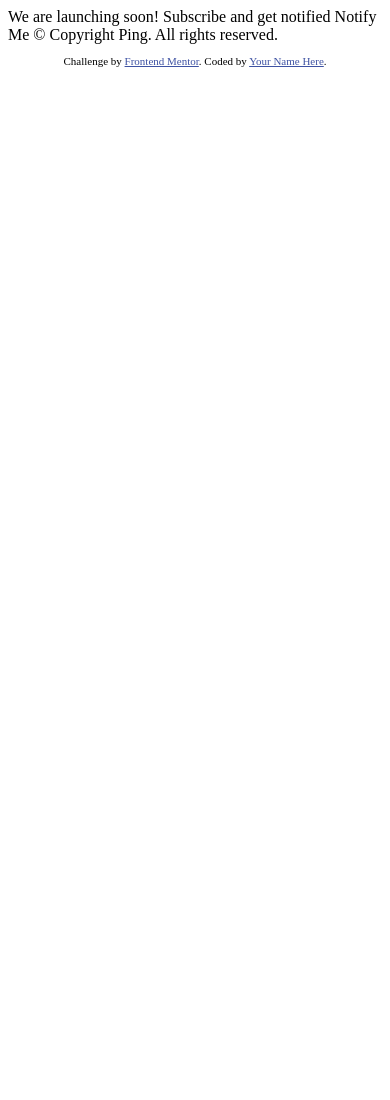
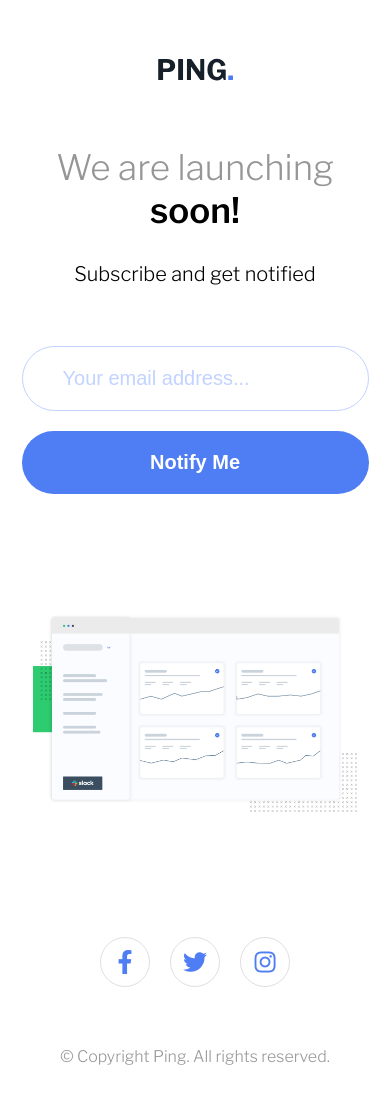
Before and after one commit to KristianDunne/ping-coming-soon-page, a plain HTML site: page index.html in a window 390 px wide. Before the commit the page ends 844 px from the top, so only its background shows below. Drawn offline with nearby package versions, Linux system fonts and the light colour scheme.

Commit message:
Implement solution for mobile design

```diff
--- a/index.html
+++ b/index.html
@@ -1,41 +1,44 @@
 <!DOCTYPE html>
 <html lang="en">
-  <head>
-    <meta charset="UTF-8" />
-    <meta name="viewport" content="width=device-width, initial-scale=1.0" />
-    <!-- displays site properly based on user's device -->
 
-    <link
-      rel="icon"
-      type="image/png"
-      sizes="32x32"
-      href="./images/favicon-32x32.png"
-    />
+<head>
+  <meta charset="UTF-8">
+  <meta name="viewport" content="width=device-width, initial-scale=1.0">
+  <!-- displays site properly based on user's device -->
 
-    <title>Frontend Mentor | Ping coming soon page</title>
+  <link rel="icon" type="image/png" sizes="32x32" href="./images/favicon-32x32.png">
+  <link rel="stylesheet" href="style.css">
+  <link rel="stylesheet" href="https://cdnjs.cloudflare.com/ajax/libs/font-awesome/5.15.1/css/all.min.css"
+    integrity="sha512-+4zCK9k+qNFUR5X+cKL9EIR+ZOhtIloNl9GIKS57V1MyNsYpYcUrUeQc9vNfzsWfV28IaLL3i96P9sdNyeRssA=="
+    crossorigin="anonymous" />
+  <title>Frontend Mentor | Ping coming soon page</title>
+</head>
 
-    <!-- Feel free to remove these styles or customise in your own stylesheet 👍 -->
-    <style>
-      .attribution {
-        font-size: 11px;
-        text-align: center;
-      }
-      .attribution a {
-        color: hsl(228, 45%, 44%);
-      }
-    </style>
-  </head>
-  <body>
-    We are launching soon! Subscribe and get notified Notify Me &copy; Copyright
-    Ping. All rights reserved.
+<body>
+  <div class="main">
+    <div>
+      <img src="./images/logo.svg" alt="PING." class="logo">
+    </div>
+    <div class="heading">We are launching <span class="strong">soon!</span></div>
+    <div class="sub-heading">Subscribe and get notified</div>
+    <form action="#" class="form">
+      <input required type="email" class="input-field" placeholder="Your email address...">
+      <button type="submit" class="submit-button">Notify Me</button>
+    </form>
+  </div>
+  <div>
+    <img src="./images/illustration-dashboard.png" alt="Dashboard" class="hero-image">
+  </div>
+  <div class="socials">
+    <i class="fab fa-facebook-f"></i>
+    <i class="fab fa-twitter"></i>
+    <i class="fab fa-instagram"></i></div>
+  <div class="footer">
+    <p>&#169; Copyright Ping. All rights reserved.</p>
+  </div>
 
-    <footer>
-      <p class="attribution">
-        Challenge by
-        <a href="https://www.frontendmentor.io?ref=challenge" target="_blank"
-          >Frontend Mentor</a
-        >. Coded by <a href="#">Your Name Here</a>.
-      </p>
-    </footer>
-  </body>
+  </form>
+  </div>
+</body>
+
 </html>
--- /dev/null
+++ b/style.css
@@ -0,0 +1,116 @@
+@import url('https://fonts.googleapis.com/css2?family=Libre+Franklin:wght@300;600;700&display=swap');
+
+html {
+    font-size: 20px;
+}
+
+body {
+    font-family: 'Libre Franklin', sans-serif;
+    padding: 50px 25px;
+}
+
+.main {
+    display: flex;
+    align-items: center;
+    justify-content: center;
+    flex-direction: column;
+    text-align: center;
+}
+
+.logo {
+    width: 75px;
+}
+
+.heading {
+    color: hsl(0, 0%, 59%);
+    font-size: 1.75rem;
+    margin-top: 3rem;
+}
+
+.heading .strong {
+    color: #000000;
+    font-weight: 600;
+}
+
+.sub-heading {
+    font-weight: 300;
+    margin-top: 1.5rem;
+}
+
+.form {
+    margin-top: 3rem;
+    display: flex;
+    flex-direction: column;
+}
+
+.form .input-field {
+    outline: none;
+    border: 1px solid hsl(223, 100%, 88%);
+    padding: 1rem 2rem;
+    border-radius: 2rem;
+    box-sizing: border-box;
+    line-height: 1rem;
+    font-size: 1rem;
+}
+
+.form .submit-button {
+    outline: none;
+    padding: 1rem 2rem;
+    border-radius: 2rem;
+    background-color: hsl(223, 87%, 63%);
+    border: none;
+    color: #ffffff;
+    font-size: 1rem;
+    font-weight: 600;
+    margin-top: 1rem;
+}
+
+.form .input-field::-webkit-input-placeholder {
+    /* Chrome/Opera/Safari */
+    color: hsl(223, 100%, 88%);
+}
+
+.form .input-field::-moz-placeholder {
+    /* Firefox 19+ */
+    color: hsl(223, 100%, 88%);
+}
+
+.form .input-field:-ms-input-placeholder {
+    /* IE 10+ */
+    color: hsl(223, 100%, 88%);
+}
+
+.form .input-field:-moz-placeholder {
+    /* Firefox 18- */
+    color: hsl(223, 100%, 88%);
+}
+
+.hero-image {
+    width: 100%;
+    margin: 6rem 0;
+}
+
+.socials {
+    display: flex;
+    justify-content: center;
+}
+
+
+.socials i {
+    border-radius: 50%;
+    border: 1px solid hsla(0, 0%, 59%, 0.3);
+    padding: 0.6rem;
+    width: 1.2rem;
+    height: 1.2rem;
+    text-align: center;
+    color: hsl(223, 87%, 63%);
+    margin: 0 0.5rem;
+    font-size: 1.2rem;
+}
+
+.footer {
+    text-align: center;
+    color: hsl(0, 0%, 59%);
+    font-size: 0.8rem;
+    margin-top: 3rem;
+}
```
